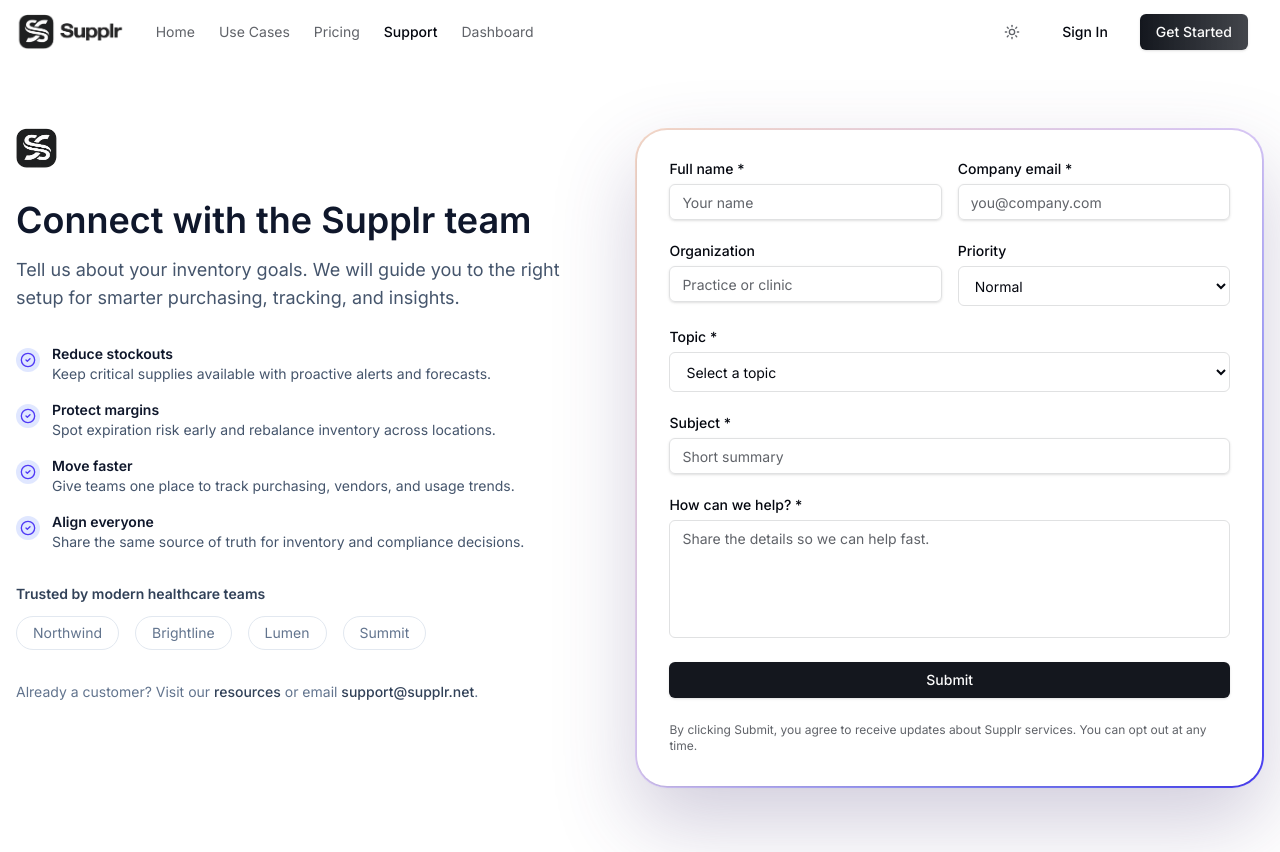
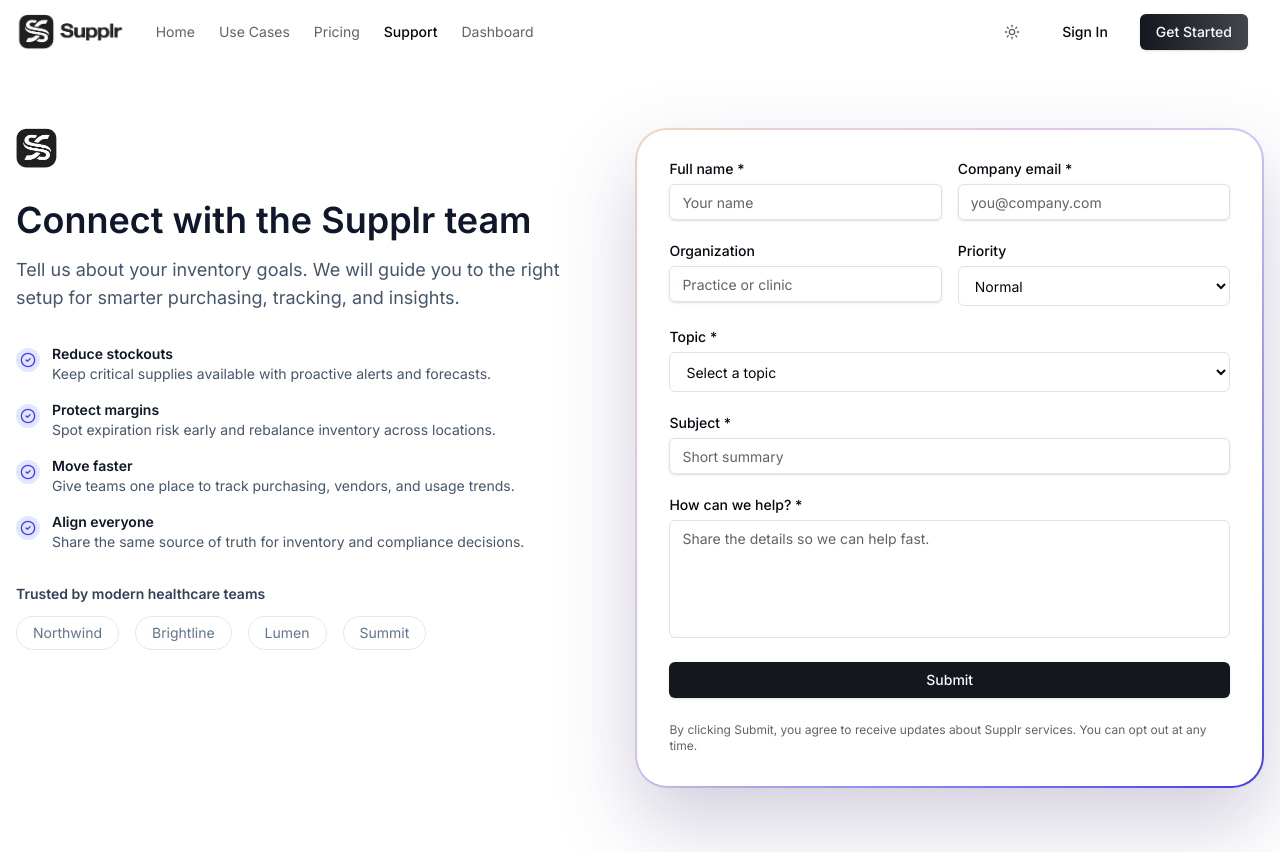
Before and after one commit to Leado1/Supplr, a Next.js app: page /support in a window 1280 px wide. Built offline with nearby package versions, Linux system fonts and the light colour scheme.

Commit message:
remove text off support page

```diff
--- a/src/app/support/page.tsx
+++ b/src/app/support/page.tsx
@@ -131,23 +131,6 @@
                 </div>
               </div>
 
-              <p className="text-sm text-slate-500">
-                Already a customer? Visit our{" "}
-                <Link
-                  href="/resources"
-                  className="font-medium text-slate-700 underline-offset-4 hover:underline"
-                >
-                  resources
-                </Link>
-                {" "}or email{" "}
-                <Link
-                  href="mailto:support@supplr.net"
-                  className="font-medium text-slate-700 underline-offset-4 hover:underline"
-                >
-                  support@supplr.net
-                </Link>
-                .
-              </p>
             </div>
 
             {/* Right form */}
```
